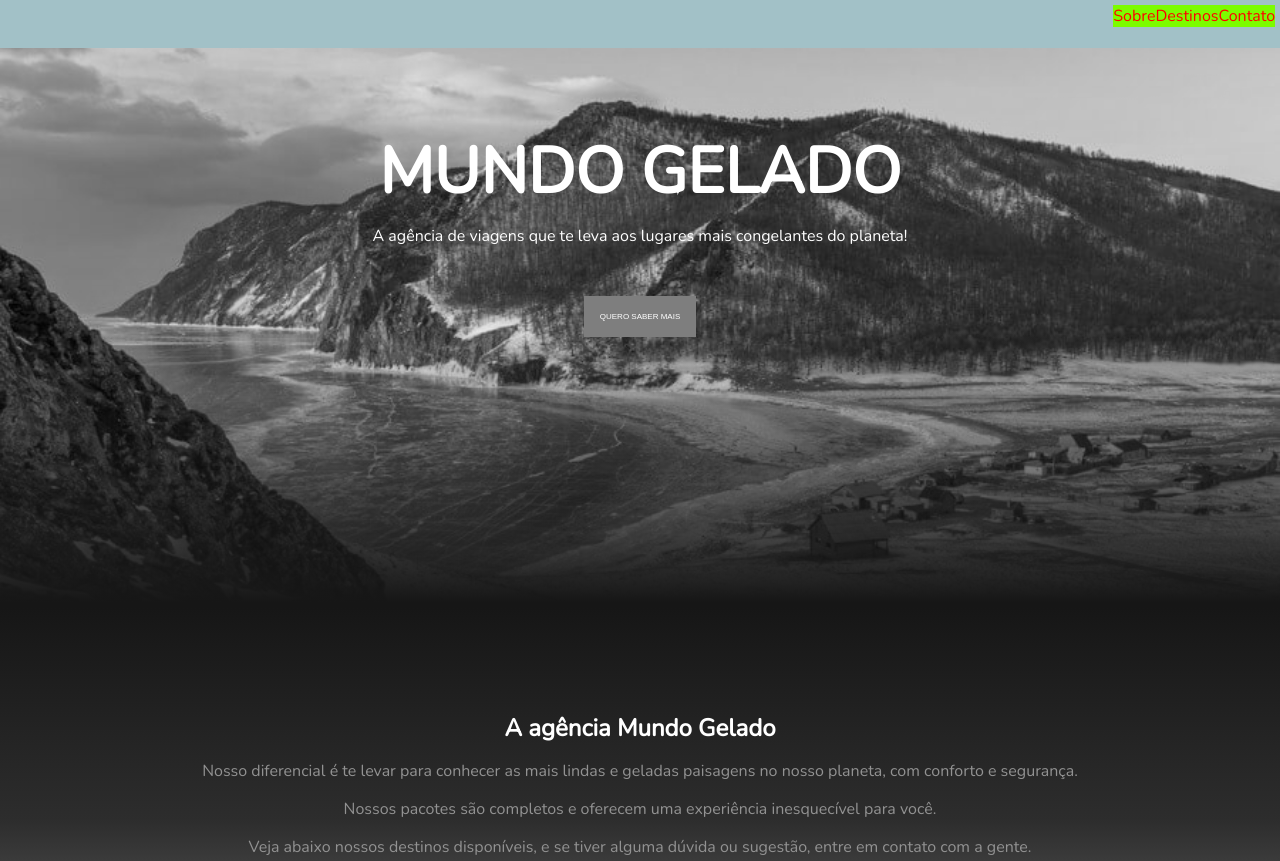
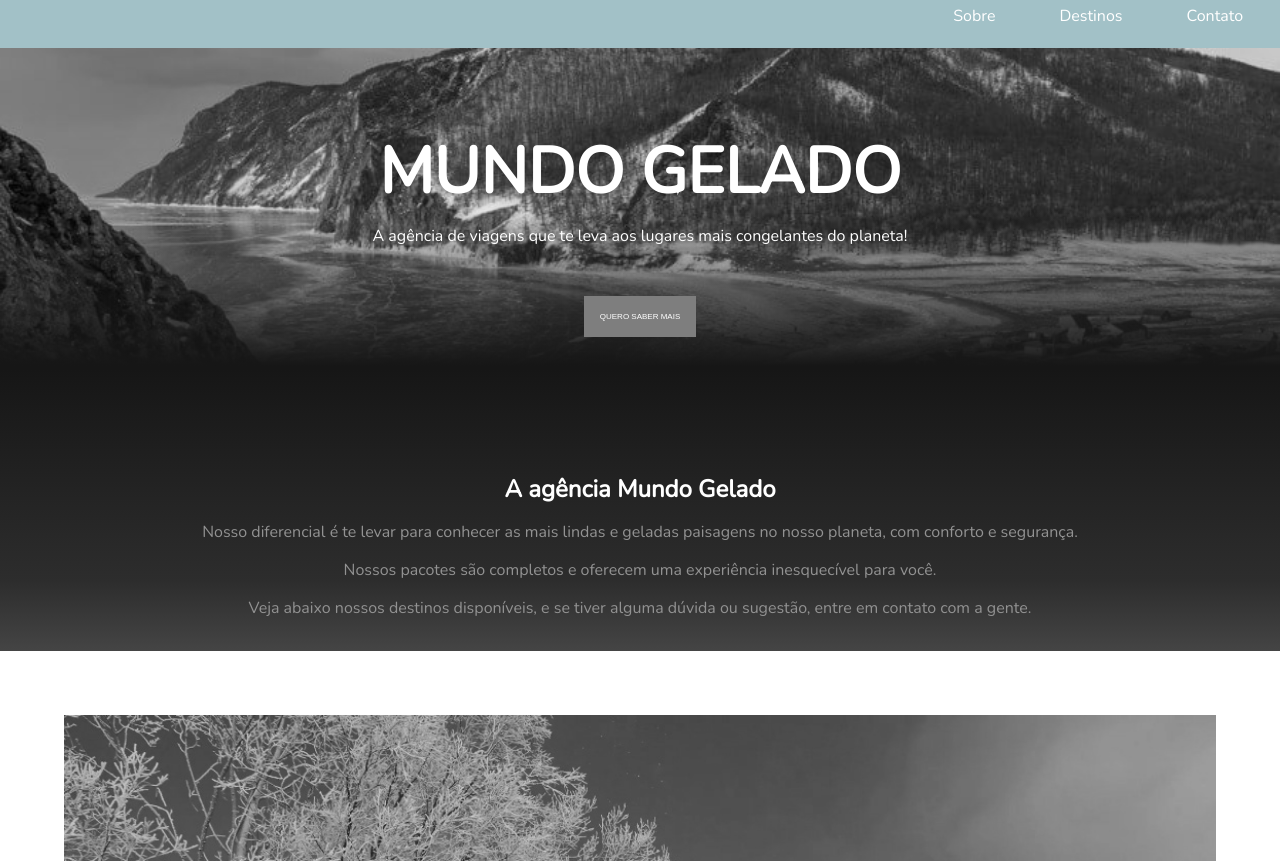
Before and after one commit to gabifc/Site-Responsivo-Exerc-cio, a plain HTML site: page index.html in a window 1280 px wide. Shown: the top 861 px of the page. Drawn offline with nearby package versions, Linux system fonts and the light colour scheme.

Commit message:
style da navbar desktop

```diff
--- a/css/style.css
+++ b/css/style.css
@@ -19,6 +19,16 @@ a {
     list-style:  none;
     text-decoration: none;
     color: inherit
+}
+ul {
+
+}
+
+@media screen and (min-width: 600px){
+    a {
+        padding: 2rem;
+
+    }
 }
 
 /**--- NAV RESPONSIVO ---**/
@@ -43,9 +53,10 @@ a {
 @media screen and (min-width: 600px){
     .links {
         display: flex;
-        justify-content: flex-end;
-        color: red;
-        background-color: lawngreen;
+        justify-content: space-around;
+
+        color:white;
+        background-color: #a2c1c7;
     }
 }
 
@@ -78,8 +89,11 @@ header{
     background: linear-gradient(to bottom, transparent 50%, #161616 99%), url(/img/foto-banner.jpg) no-repeat center center / cover;
     image-orientation: flip;
     filter: grayscale();
-    height: 70vh;
+    height: 100%;
+    width: 100%;
     margin-bottom: 0;
+    margin-top: 0;
+    padding: 0;
 }
 
 @media screen and (min-width: 600px){
@@ -91,14 +105,18 @@ header{
 .header_div {
     color: white;
     text-align: center;
-
-
 }
 
 .header_h1 {
     font-size: 4rem ;
     margin-bottom: 0.5rem;
     padding-top: 5rem;
+}
+
+@media screen and (min-width: 600px){
+    header_h1 {
+
+    }
 }
 
 .header_p{
@@ -159,7 +177,6 @@ hr{
     margin-top: auto;
     padding-top:1rem;
     padding-bottom:0;
-
 }
 section{
     text-align: center;
```
